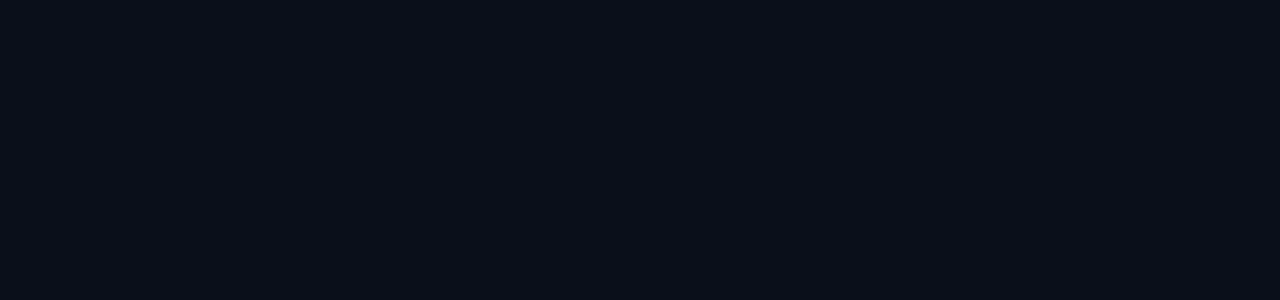
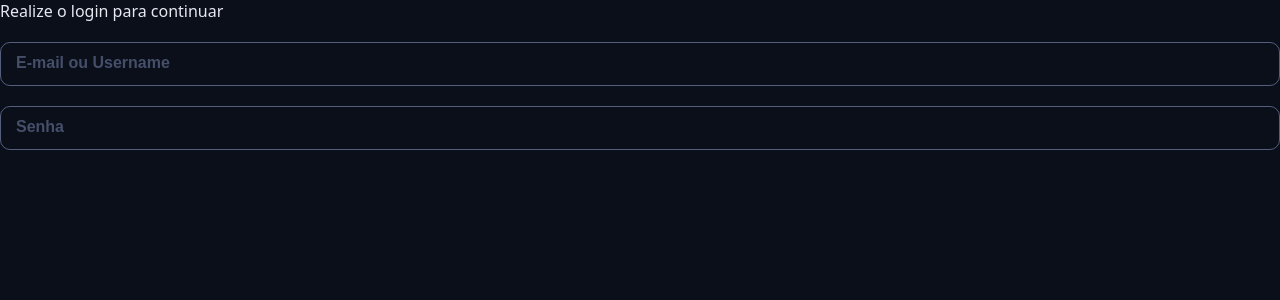
Before and after one commit to guilhermers23/xnerd, a React (Vite) app in the folder client/: page /login in a window 1280 px wide. Before the commit this address had no page. Shown: the top 300 px of the page. Built offline with nearby package versions, Linux system fonts and the light colour scheme.

Commit message:
add: pages/login

```diff
--- a/client/src/App.tsx
+++ b/client/src/App.tsx
@@ -1,14 +1,16 @@
 import { BrowserRouter, Route, Routes } from "react-router";
+import { Provider } from "react-redux";
+import { store } from "./store";
 import { Layout } from "./components/layout";
 import { Home } from "./pages/home";
-import { store } from "./store";
-import { Provider } from "react-redux";
+import { Login } from "./pages/login";
 
 export const App = () => {
   return (
     <Provider store={store}>
       <BrowserRouter>
         <Routes>
+          <Route path="/login" element={<Login />} />
           <Route path="/" element={<Layout />}>
             <Route index element={<Home />} />
           </Route>
--- /dev/null
+++ b/client/src/components/input/InputStyled.ts
@@ -0,0 +1,40 @@
+import { colors } from './../../styles/theme';
+import styled from "styled-components";
+
+type Props = { isFocused: boolean, hasValue: boolean };
+
+export const InputContainer = styled.div`
+  position: relative;
+  margin-top: 2rem;
+  font-family: sans-serif;
+`
+
+// 2. Estilização do Rótulo (Label)
+export const Label = styled.label<Props>`
+  font-weight: bold;
+  position: absolute;
+  left: 1.2rem;
+  transition: all 0.2s ease;
+  pointer-events: none;
+
+  // Lógica de movimentação:
+  // Se estiver focado OU tiver texto, ele sobe e diminui
+  top: ${props => (props.isFocused || props.hasValue ? '-1.4rem' : '1.2rem')};
+  font-size: ${props => (props.isFocused || props.hasValue ? '1.3rem' : '1.6rem')};
+  background-color: transparent;
+  padding: 0 .4rem;
+  color: ${props => (props.isFocused ? `${colors.info}` : `${colors.gray500}`)};
+`;
+
+// 3. Estilização do Campo (Input)
+export const StyledInput = styled.input<Props>`
+  color: ${colors.textDefault};
+  background-color: transparent;
+  width: 100%;
+  padding: 1.2rem;
+  border: 1px solid ${props => (props.isFocused ? `${colors.info}` : `${colors.gray400}`)};
+  border-radius: 1rem;
+  font-size: 1.6rem;
+  outline: none;
+  transition: border-color 0.2s;
+`;
--- /dev/null
+++ b/client/src/components/input/index.tsx
@@ -0,0 +1,17 @@
+import React from "react";
+import * as Style from "./InputStyled";
+
+interface Props extends React.InputHTMLAttributes<HTMLInputElement> {
+  label: string,
+  hasValue: boolean,
+  isFocused: boolean
+};
+
+export const FloatingInput = ({ label, hasValue, isFocused, ...props }: Props) => {
+  return (
+    <Style.InputContainer>
+      <Style.StyledInput hasValue={hasValue} isFocused={isFocused} {...props} />
+      <Style.Label isFocused={isFocused} hasValue={hasValue}>{label}</Style.Label>
+    </Style.InputContainer>
+  )
+};
--- /dev/null
+++ b/client/src/pages/login/index.tsx
@@ -0,0 +1,32 @@
+import { useState } from "react";
+import { FloatingInput } from "../../components/input";
+
+export const Login = () => {
+  const [isFocusedEmail, setIsFocusedEmail] = useState(false);
+  const [isFocusedPassword, setIsFocusedPassword] = useState(false);
+  const [email, setEmail] = useState('');
+  const [password, setPassword] = useState('');
+
+  return (
+    <form>
+      <span>Realize o login para continuar</span>
+      <FloatingInput type="email" label="E-mail ou Username" id="email"
+        onBlur={() => setIsFocusedEmail(false)}
+        onFocus={() => setIsFocusedEmail(true)}
+        onChange={(e) => setEmail(e.target.value)}
+        isFocused={isFocusedEmail}
+        hasValue={email.length > 0}
+        value={email}
+      />
+
+      <FloatingInput type="password" label="Senha" id="password"
+        onBlur={() => setIsFocusedPassword(false)}
+        onFocus={() => setIsFocusedPassword(true)}
+        onChange={(e) => setPassword(e.target.value)}
+        isFocused={isFocusedPassword}
+        hasValue={password.length > 0}
+        value={password}
+      />
+    </form>
+  )
+};
--- a/client/src/styles/GlobalStyles.ts
+++ b/client/src/styles/GlobalStyles.ts
@@ -36,7 +36,6 @@
 export const Container = styled.div`
   margin: 0 auto;
   padding: 1rem;
-  max-width: 560px;
   width: 100%;
   align-items: center;
   border: solid 1px ${colors.gray500};
```
